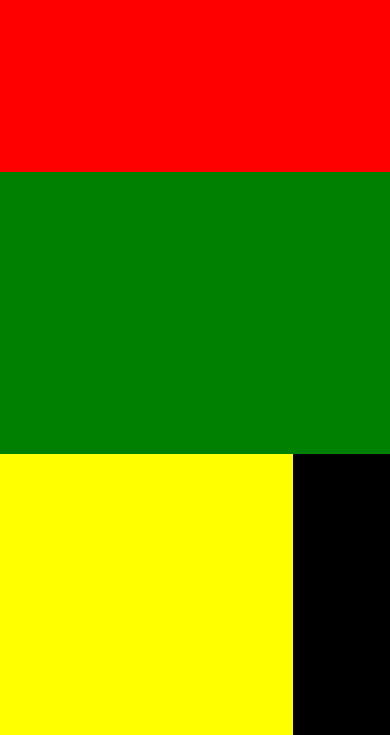
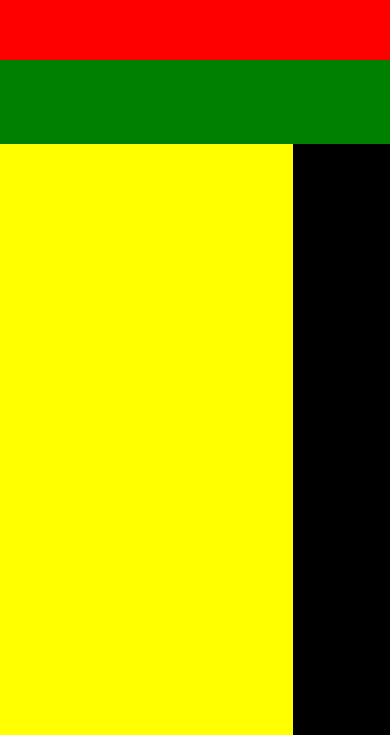
Before and after one commit to MiguelGarcia95/react-native-calculator, a React Native app: screen / in a window 390 px wide. Shown: the part 109-844 px from the top of the page. Built offline with nearby package versions, Linux system fonts and the light colour scheme.

Commit message:
set up calculator tempalte and theme

```diff
--- a/App.js
+++ b/App.js
@@ -26,7 +26,7 @@ const styles = StyleSheet.create({
     flex: 1,
   },
   result: {
-    flex: 1,
+    flex: 2,
     backgroundColor: 'red',
   },
   calculation: {
@@ -34,7 +34,7 @@ const styles = StyleSheet.create({
     backgroundColor: 'green'
   },
   buttons: {
-    flexGrow: 1,
+    flex: 7,
     flexDirection: 'row'
   },
   numbers: {
```
